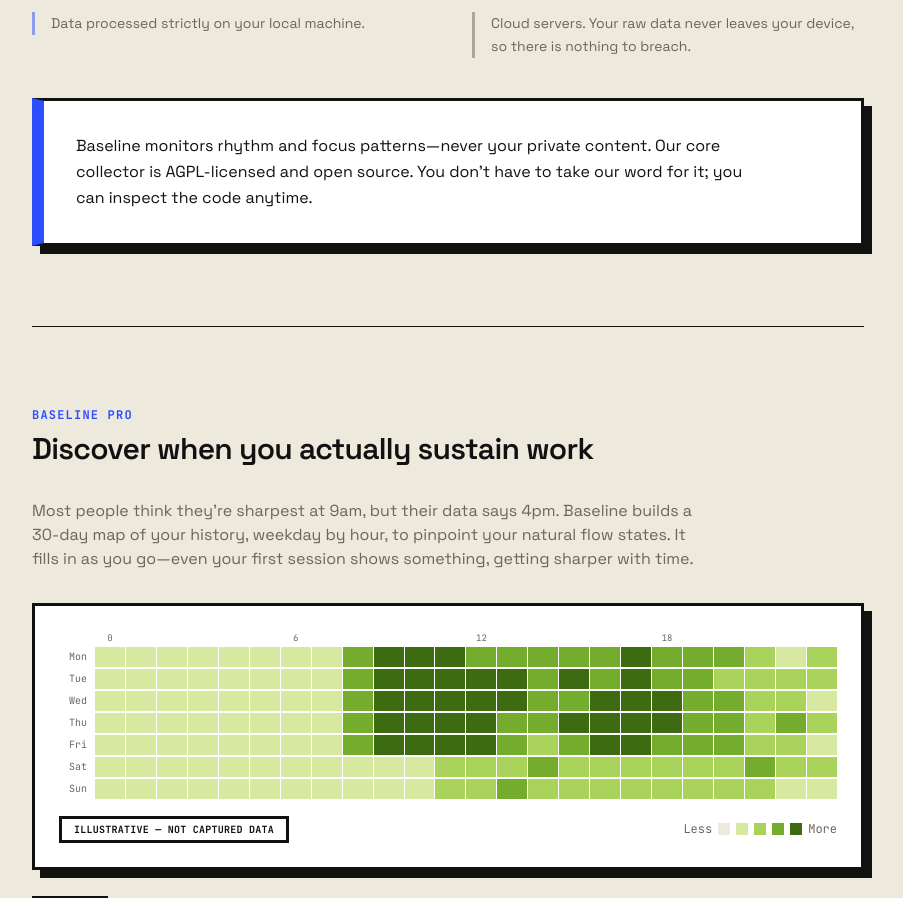
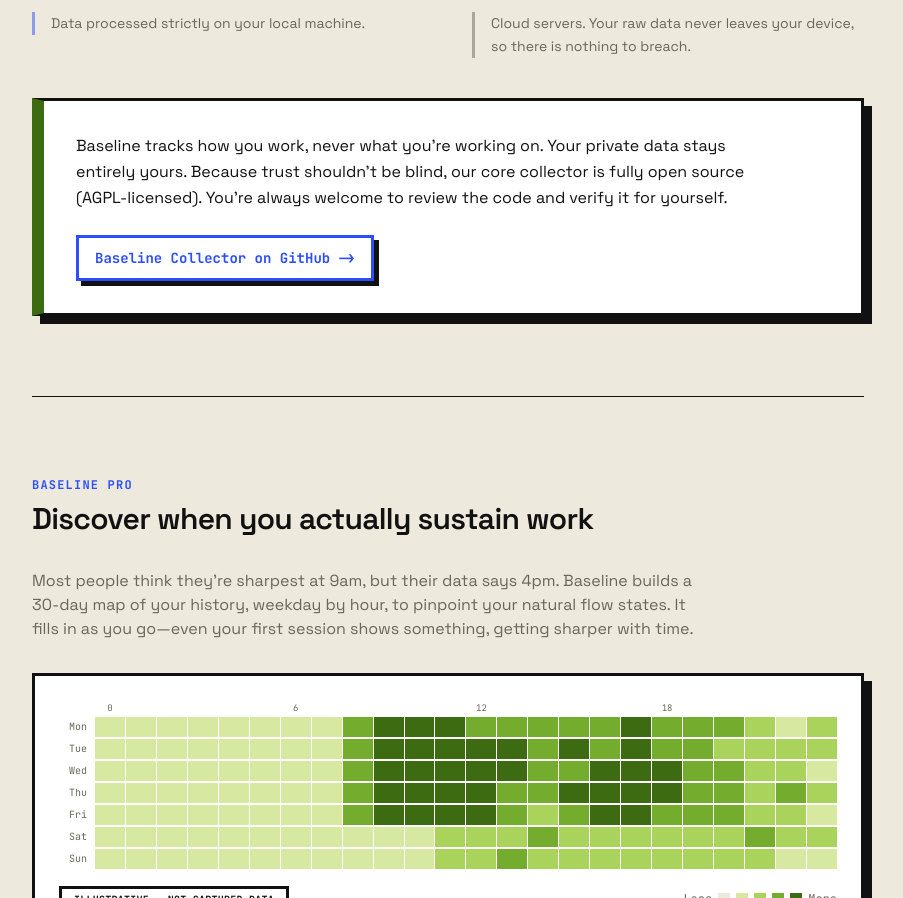
Before and after one commit to Vivaan-crypto/project-baseline, a Next.js app: page / in a window 1280 px wide. Shown: the part 2489-3387 px from the top of the page, without its empty margins (192-1095 px from the left). Built offline with nearby package versions, Linux system fonts and the light colour scheme; no server answers.

Commit message:
Added collector link

```diff
--- a/app/(marketing)/page.tsx
+++ b/app/(marketing)/page.tsx
@@ -258,17 +258,33 @@ export default function Home() {
           </div>
           {/* The section's payoff line, so it gets the card treatment used for
               the Fragments headline rather than sitting as body copy under two
-              lists. Cobalt on the leading edge per §14: this is an emphasis
-              accent, and the rules directly above already use cobalt the same
-              way. Not lime (reserved for action/focus) and not red — a privacy
-              guarantee is an intentional absence, not a warning. */}
-          <div className="mt-10 border-[3px] border-l-12 border-border border-l-cobalt bg-white p-6 shadow-(--shadow-lg) sm:p-8">
+              lists. Green on the leading edge: the brand's signal palette has
+              no green of its own, so this reuses --cat-focus, which is already
+              defined for both themes (it lightens on dark so the edge stays
+              visible against the darker card). Not lime — that is reserved for
+              action and focus — and not red, since a privacy guarantee is an
+              intentional absence rather than a warning. */}
+          <div className="mt-10 border-[3px] border-l-12 border-border border-l-cat-focus bg-white p-6 shadow-(--shadow-lg) sm:p-8">
             <p className="max-w-2xl text-base leading-relaxed">
-              Baseline monitors rhythm and focus patterns—never your private
-              content. Our core collector is AGPL-licensed and open source. You
-              don't have to take our word for it; you can inspect the code
-              anytime.
+              Baseline tracks how you work, never what you’re working on. Your
+              private data stays entirely yours. Because trust shouldn't be
+              blind, our core collector is fully open source (AGPL-licensed).
+              You're always welcome to review the code and verify it for
+              yourself.
             </p>
+            {/* The sentence above makes a claim the reader had no way to act
+                on. Cobalt because the brand reserves it for links, which is
+                also why the leading edge moved off it. External, so a plain
+                anchor rather than next/link. */}
+            <a
+              href="https://github.com/Proj-Baseline/baseline-collector"
+              target="_blank"
+              rel="noopener noreferrer"
+              className="press mt-6 inline-flex items-center gap-2 border-[3px] border-cobalt px-4 py-2.5 font-mono text-sm font-bold text-cobalt shadow-(--shadow-sm) hover:bg-cobalt hover:text-white focus-visible:outline-2 focus-visible:outline-offset-2 focus-visible:outline-cobalt"
+            >
+              Baseline Collector on GitHub
+              <span aria-hidden="true">-&gt;</span>
+            </a>
           </div>
         </section>
 
```
